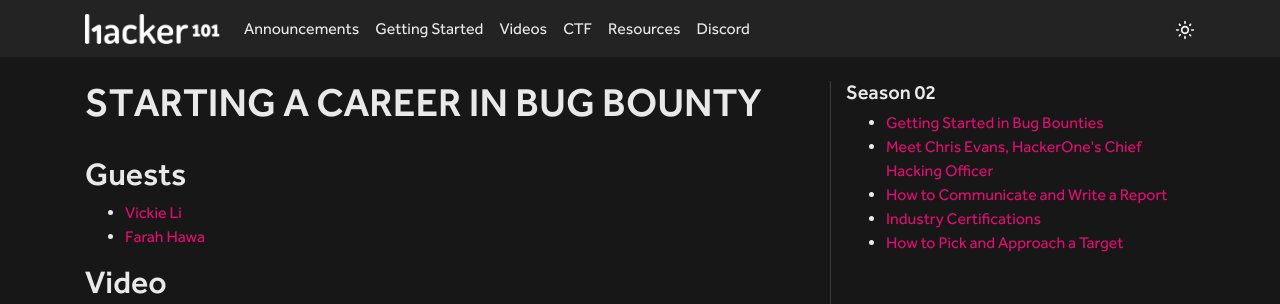
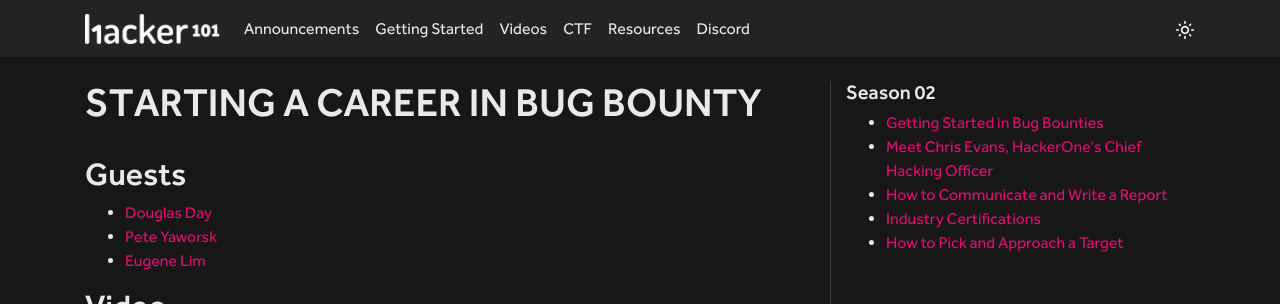
Before and after one commit to Hacker0x01/hacker101, a Jekyll site: the page built from sessions/mm/s02/starting_a_career.md, in a window 1280 px wide, cut to the strip 0-304 px from the top of the page. Built offline with Jekyll 4.4.1, drawn with Linux system fonts in a browser that asks for light colours.

Commit message:
MentorshipMondays - Final commit

```diff
--- a/sessions/mm/s02/starting_a_career.md
+++ b/sessions/mm/s02/starting_a_career.md
@@ -19,9 +19,9 @@
 video_src: https://www.youtube-nocookie.com/embed/5ptIyYWPe5Q
 ---
 
-
 Guests
 -----------------
 
-- [Vickie Li](https://twitter.com/vickieli7)
-- [Farah Hawa](https://twitter.com/Farah_Hawaa)
+- [Douglas Day](https://twitter.com/the_arch_angel)
+- [Pete Yaworsk](https://twitter.com/yaworski)
+- [Eugene Lim](https://twitter.com/spaceraccoon)
```
Also changed, not shown: sessions/mm/s02/how_to_pick_a_target.md (+2 -2 lines).
